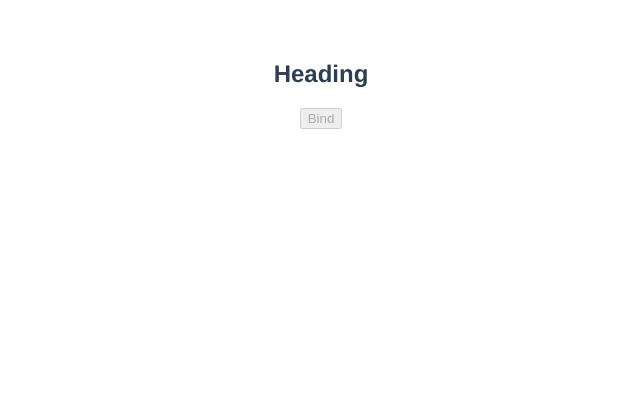
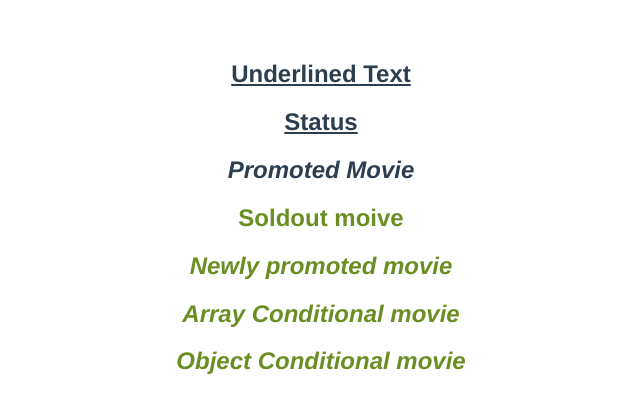
Before and after one commit to raihanwebmaster/Learn-Vue.js, a Vue app: page / in a window 1280 px wide. Shown: the top 412 px of the page, without its empty margins (319-959 px from the left). Built offline with nearby package versions, Linux system fonts and the light colour scheme.

Commit message:
Binding classes

```diff
--- a/src/App.vue
+++ b/src/App.vue
@@ -14,9 +14,25 @@
 
 
 <!--------------------- Binding to Attributes -------------------------->
-<template>
+<!-- <template>
   <h2 v-bind:id="headingId">Heading</h2>
   <button v-bind:disabled="isDisabled">Bind</button>
+</template> -->
+
+
+<!--------------------- Binding Classes -------------------------->
+<template>
+  <h2 class="underline">Underlined Text</h2>
+  <h2 class="underline" v-bind:class="status">Status</h2>
+  <h2 v-bind:class="isPromoted && 'promoted'">Promoted Movie</h2>
+  <h2 v-bind:class="isSoldOut ? 'sold-out' : 'new'">Soldout moive</h2>
+  <h2 v-bind:class="['new', 'promoted']">Newly promoted movie</h2>
+  <h2 v-bind:class="[isPromoted && 'promoted', isSoldOut ? 'sold-out' : 'new']">Array Conditional movie</h2>
+  <h2 v-bind:class="{
+    promoted: isPromoted,
+    new: !isSoldOut,
+    'sold-out': isSoldOut,
+  }">Object Conditional movie</h2>
 </template>
 
 <script>
@@ -25,13 +41,16 @@
   name: 'App',
   data() {
     return {
-      greet:'Hello',
+      greet: 'Hello',
       name: 'Raihan',
       channel: 'RaihanWebmaster',
       hero: '<b>Raihan</b>',
       hack: `<a href="#" onclick="alert('You have been hacked!')">Win a prize!</a>`,
       headingId: 'heading',
       isDisabled: true,
+      status: 'danger',
+      isPromoted: true,
+      isSoldOut: false,
     }
   }
 }
@@ -46,4 +65,20 @@
   color: #2c3e50;
   margin-top: 60px;
 }
+
+.underline {
+  text-decoration: underline;
+}
+
+.promoted {
+  font-style: italic;
+}
+
+.new {
+  color: olivedrab
+}
+
+.sold-out {
+  color: red;
+}
 </style>
```
